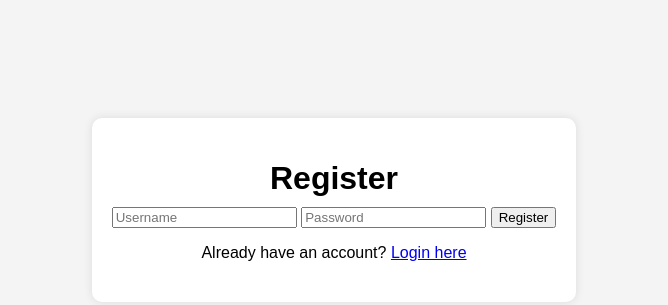
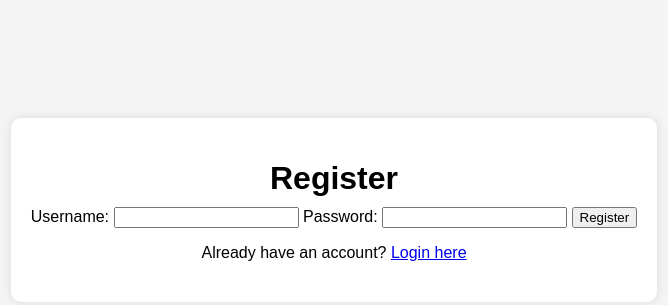
Before and after one commit to Ayush-Mann-0/TODO-LIST, a website: page register.html in a window 1280 px wide. Shown: the part 190-495 px from the top of the page, without its empty margins (306-974 px from the left). Drawn offline with Linux system fonts and the light colour scheme.

Commit message:
fixed i think

```diff
--- a/register.html
+++ b/register.html
@@ -10,12 +10,14 @@
     <div class="container">
         <h1>Register</h1>
         <form id="registerForm">
-            <input type="text" name="username" placeholder="Username" required>
-            <input type="password" name="password" placeholder="Password" required>
+            <label for="username">Username:</label>
+            <input type="text" id="username" name="username" required>
+            <label for="password">Password:</label>
+            <input type="password" id="password" name="password" required>
             <button type="submit">Register</button>
         </form>
+        <p>Already have an account? <a href="login.html">Login here</a></p>
         <div id="message"></div>
-        <p>Already have an account? <a href="login.html">Login here</a></p>
     </div>
 
     <script src="register.js"></script>
```
Also changed, not shown: server.js (+5 -3 lines), 1 other file.
